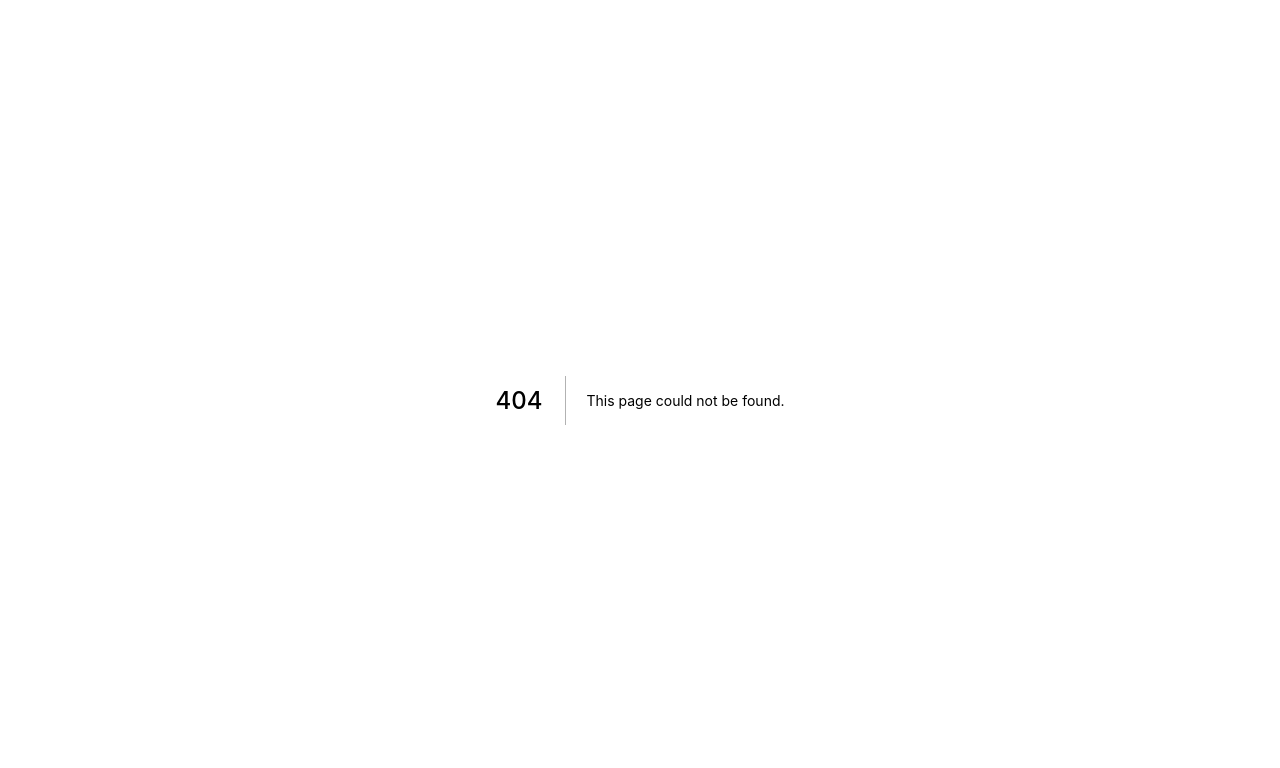
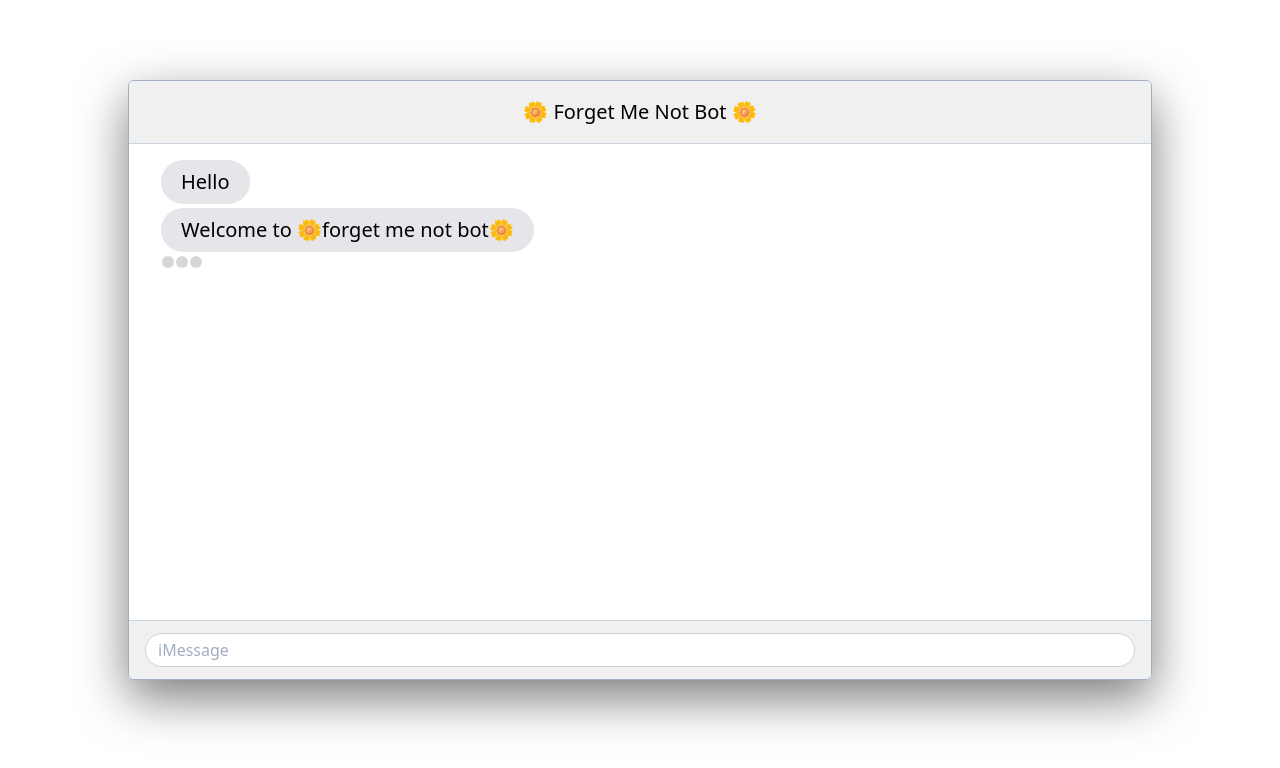
Before and after one commit to dorfman/forget-me-not-bot, a Next.js app: page /home in a window 1280 px wide. Before the commit this address had no page. Shown: the top 768 px of the page. Built offline with nearby package versions, Linux system fonts and the light colour scheme.

Commit message:
imessage clone intro

```diff
--- /dev/null
+++ b/components/text.js
@@ -0,0 +1,9 @@
+import styles from './text.module.css';
+
+const Text = ({bottom, from, children}) => (
+  <div style={{display: 'flex'}}>
+    <p className={`${styles.text} ${bottom ? styles.bottom : ''} ${styles[from]}`}>{children}</p>
+  </div>
+);
+
+export default Text;
--- /dev/null
+++ b/components/text.module.css
@@ -0,0 +1,65 @@
+.text {
+  display: inline-block;
+	font-size: 20px;
+  max-width: 420px;
+  word-wrap: break-word;
+  margin-bottom: 4px;
+  line-height: 24px;
+  position: relative;
+	padding: 10px 20px;
+  border-radius: 25px;
+}
+
+.text.bottom {
+  margin-bottom: 12px;
+}
+
+.text.bottom::before,
+.text.bottom::after {
+  content: '';
+  position: absolute;
+  bottom: -2px;
+  height: 20px;
+}
+
+.bot {
+	background: #e5e5ea;
+	color: black;
+}
+
+.bot.bottom::before {
+  left: -7px;
+  border-left: 20px solid #E5E5EA;
+  border-bottom-right-radius: 16px 14px;
+  transform: translate(0, -2px);
+}
+
+.bot.bottom::after {
+  left:4px;
+  width:26px;
+  background:white;
+  border-bottom-right-radius: 10px;
+  transform: translate(-30px, -2px);
+}
+
+.human {
+	color: white;
+	background: #0B93F6;
+  margin-left: auto;
+  margin-right: 0;
+}
+
+.human.bottom::before {
+  right:-7px;
+  border-right:20px solid #0B93F6;
+  border-bottom-left-radius: 16px 14px;
+  transform:translate(0, -2px);
+}
+
+.human.bottom::after {
+  right:-56px;
+  width:26px;
+  background:white;
+  border-bottom-left-radius: 10px;
+  transform:translate(-30px, -2px);
+}
--- /dev/null
+++ b/components/typing-indicator.js
@@ -0,0 +1,89 @@
+const TypingIndicator = () => (
+  [
+    <style jsx>{`
+      .typing-indicator {
+        background-color: #E6E7ED;
+        width: auto;
+        border-radius: 50px;
+        padding: 16px;
+        display: table;
+        margin-bottom: 4px;
+        position: relative;
+        animation: .25s linear forwards flyin;
+        transform-origin: bottom left;
+      }
+
+      .typing-indicator::before,
+      .typing-indicator::after {
+        content: '';
+        position: absolute;
+        bottom: -2px;
+        left: -2px;
+        height: 20px;
+        width: 20px;
+        border-radius: 50%;
+        background-color: #E6E7ED;
+      }
+
+      .typing-indicator::after {
+        height: 10px;
+        width: 10px;
+        left: -10px;
+        bottom: -10px;
+      }
+
+      span {
+        height: 12px;
+        width: 12px;
+        float: left;
+        margin: 0 1px;
+        background-color: #9E9EA1;
+        display: block;
+        border-radius: 50%;
+        opacity: 0.4;
+      }
+
+      span:nth-of-type(3) {
+        animation: 1s blink infinite 1s;
+      }
+
+      span:nth-of-type(2) {
+        animation: 1s blink infinite .6666s;
+      }
+
+      span:nth-of-type(1) {
+        animation: 1s blink infinite .3333s;
+      }
+
+      @keyframes blink {
+        50% {
+          opacity: 1;
+        }
+      }
+
+      @keyframes flyin {
+        0% {
+          opacity: 0;
+          transform: scale(0);
+        }
+
+        90% {
+          transform: scale(1.1);
+        }
+
+        100% {
+          opacity: 1;
+          transform: scale(1);
+        }
+      }
+    `}>
+    </style>,
+    <div class="typing-indicator">
+      <span></span>
+      <span></span>
+      <span></span>
+    </div>
+  ]
+);
+
+export default TypingIndicator;
--- /dev/null
+++ b/pages/home.js
@@ -0,0 +1,109 @@
+import { useState, useEffect } from 'react';
+
+import Text from '../components/text';
+import TypingIndicator from '../components/typing-indicator';
+
+const STEPS = {
+  INTRO: 0,
+  NUMBER_INPUT: 1,
+  CODE_INPUT: 2,
+  FRIEND_INPUT: 3,
+};
+
+const INTRO_TEXTS = [
+  'Hello',
+  'Welcome to 🌼forget me not bot🌼',
+  'We\'ll send you a text every day reminding you to reach out to one person. At any point respond with "help" to learn more.',
+  'What\'s the best number to reach you?',
+];
+
+function Home() {
+  const [input, setInput] = useState('');
+  const [typingIndicator, setTypingIndicator] = useState(false);
+  const [texts, setTexts] = useState([]);
+  const [step, setStep] = useState(STEPS.INTRO);
+
+  useEffect(() => {
+    const sendIntroText = (i) => {
+      if (step === STEPS.INTRO) {
+        // set loading animation
+        setTypingIndicator(true);
+
+        setTimeout(() => {
+          console.log(`Sending text #${i}: ${INTRO_TEXTS[i]}...`);
+          setTypingIndicator(false);
+          setTexts((texts) => [...texts, {from: 'bot', message: INTRO_TEXTS[i]}]);
+
+          if (i + 1 < INTRO_TEXTS.length) {
+            // Queue up next text
+            setTimeout(() => {
+              sendIntroText(i + 1);
+            }, 800 + INTRO_TEXTS[i].length * 20);
+          } else {
+            setStep(STEPS.NUMBER_INPUT);
+          }
+        }, 800 + INTRO_TEXTS[i].length * 20);
+      }
+    };
+
+    console.log('use effect');
+
+    sendIntroText(0);
+  }, []);
+
+  return (
+    <div className="mx-auto max-w-screen-lg py-20">
+      <div className="flex flex-col border border-gray-500 rounded-md" style={{height: '600px', boxShadow: '0 18px 50px rgba(0, 0, 0, 0.52)'}}>
+        <h1 style={{background: '#f0f0f0'}} className="border-b border-gray-400 text-center rounded-t-md py-4 text-xl">🌼 Forget Me Not Bot 🌼</h1>
+        <div className="flex-grow px-8 py-4 overflow-x-scroll">
+          {
+            texts.map((text, i) => {
+              let bottom = true;
+              // if there is text below then check for from mismatches
+              if (texts[i + 1]) {
+                bottom = texts[i + 1].from !== text.from;
+              } else if (text.from === 'bot') {
+                bottom = !typingIndicator;
+              }
+
+              return (
+                <Text bottom={bottom} from={text.from} key={i}>{text.message}</Text>
+              );
+            })
+          }
+          {
+            typingIndicator && <TypingIndicator />
+          }
+        </div>
+        <form
+          style={{background: '#f0f0f0'}}
+          method="POST"
+          action=""
+          className="flex border-t border-gray-400 rounded-b-md"
+          onSubmit={(e) => {
+            e.preventDefault();
+
+            // fire http request
+
+            setTexts((texts) => [...texts, {from: 'human', message: input}]);
+            setInput('');
+
+            // typing indicator
+            setTimeout(() => {
+              setTypingIndicator(true);
+            }, 500);
+          }}
+        >
+          <input
+            value={input}
+            onChange={(e) => setInput(e.target.value)}
+            className="w-full my-3 mx-4 py-1 px-3 border border-gray-400 rounded-full outline-none"
+            type="text"
+            placeholder="iMessage" />
+        </form>
+      </div>
+    </div>
+  );
+}
+
+export default Home;
```
